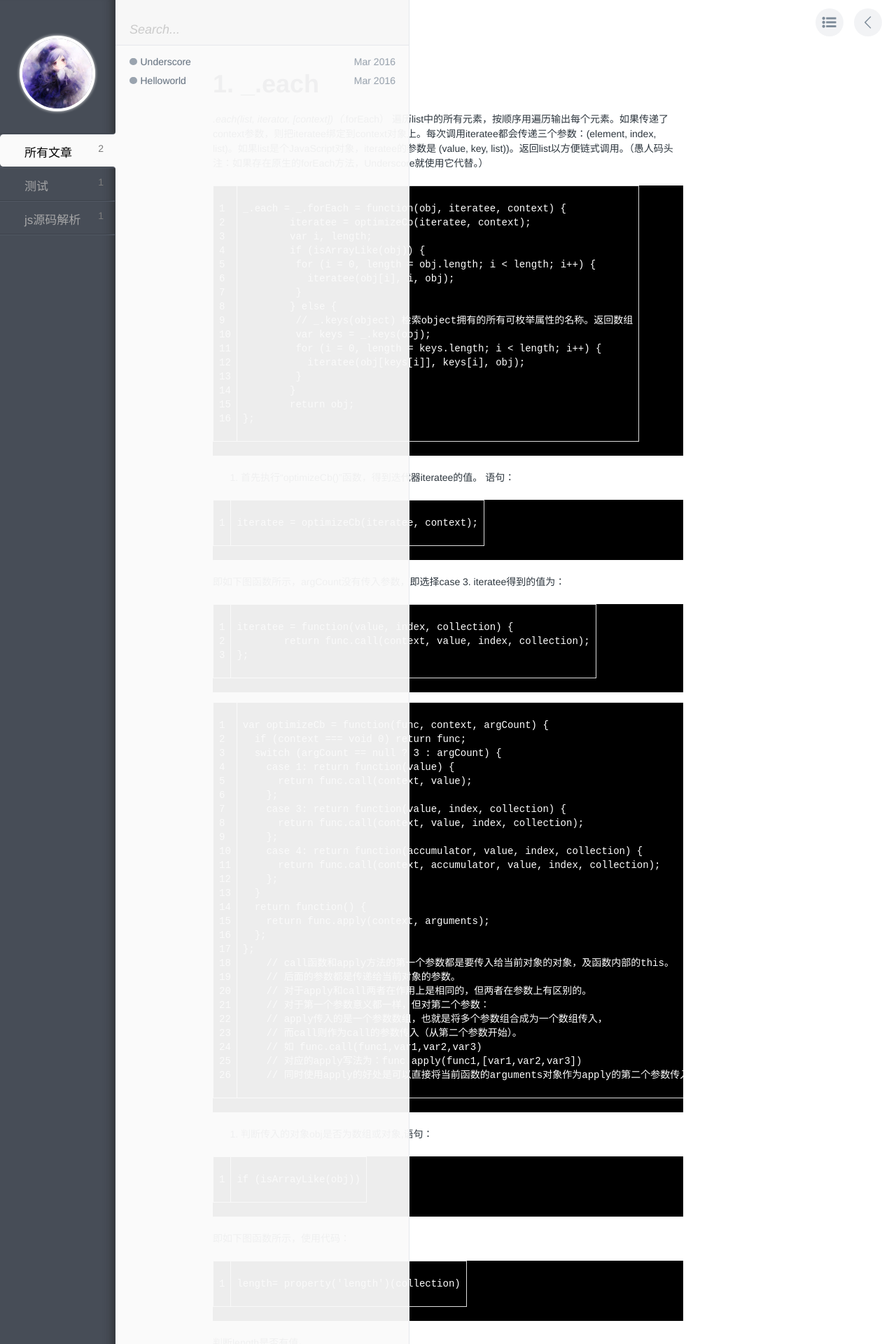
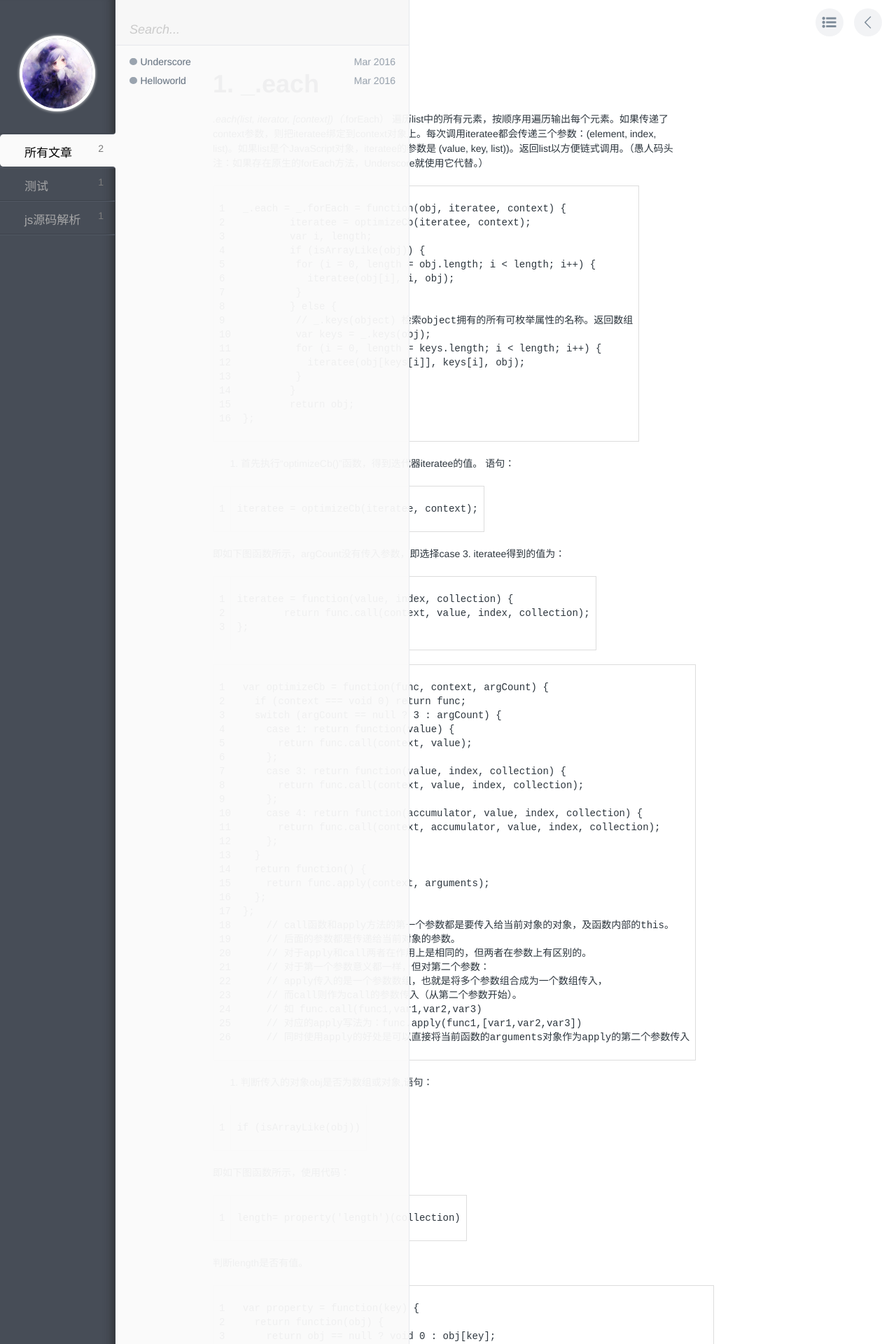
Before and after one commit to Winmay/Winmay.github.io, a Jekyll site: the page built from _posts/2016-03-17-underscore.markdown, in a window 1280 px wide. Shown: the top 1920 px of the page at 70% size. Built offline with Jekyll 4.4.1, drawn with Linux system fonts in a browser that asks for light colours; comment, search, counter and statistics services are not loaded; some of the changed text lies outside the part shown.

Commit message:
修改代码颜色

```diff
--- a/assets/css/style.css
+++ b/assets/css/style.css
@@ -516,14 +516,7 @@ iframe {
     iframe {
       height: 260px; } }
 
-pre {
-  word-wrap: initial !important;
-  overflow: auto !important;
-  background-color: #000 !important;
-  border-radius: 0 !important; }
-  pre code {
-    color: #fff;
-    white-space: pre !important; }
+
 
 #post__toc {
   width: 260px;
```
